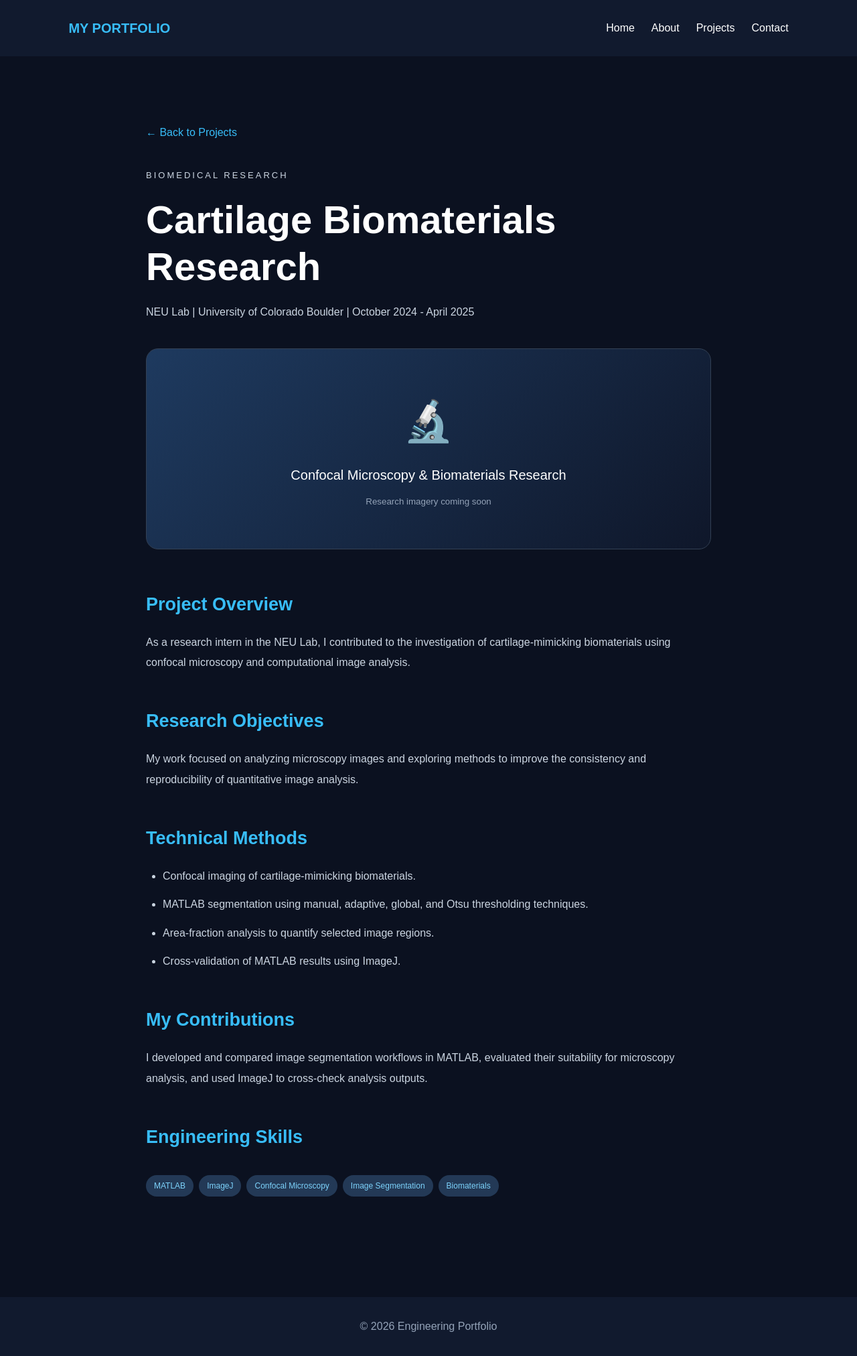
After one commit to blmi8606/my-portfolio, a Flask app: page /projects/neu-lab in a window 1280 px wide. The commit adds this page. Shown: the whole page at 67% size. Run offline with Flask 3, Linux system fonts and the light colour scheme.

Commit message:
Add NEU Lab individual project page

```diff
--- a/app.py
+++ b/app.py
@@ -3,9 +3,17 @@ from flask import Flask, render_template
 
 app = Flask(__name__)
 
+# Homepage
 @app.route("/")
 def home():
     return render_template("index.html")
 
+
+# NEU Lab project page
+@app.route("/projects/neu-lab")
+def neu_lab():
+    return render_template("neu_lab.html")
+
+
 if __name__ == "__main__":
     app.run(debug=True)
--- a/static/style.css
+++ b/static/style.css
@@ -591,3 +591,89 @@ footer {
         transition: none;
     }
 }
+
+/* INDIVIDUAL PROJECT PAGES */
+
+.project-detail {
+    max-width: 1100px;
+    margin: 0 auto;
+}
+
+.back-link {
+    display: inline-block;
+    color: #38bdf8;
+    text-decoration: none;
+    margin-bottom: 40px;
+}
+
+.back-link:hover {
+    text-decoration: underline;
+}
+
+.project-detail h1 {
+    font-size: clamp(36px, 5vw, 58px);
+    line-height: 1.2;
+    margin-bottom: 20px;
+}
+
+.project-subtitle {
+    color: #94a3b8;
+    margin-bottom: 40px;
+}
+
+.project-hero-placeholder {
+    min-height: 300px;
+    background: linear-gradient(
+        135deg, #1e3a5f, #0f172a
+    );
+
+    border: 1px solid #334155;
+    border-radius: 18px;
+
+    display: flex;
+    flex-direction: column;
+    justify-content: center;
+    align-items: center;
+
+    gap: 12px;
+    text-align: center;
+    padding: 30px;
+    margin-bottom: 60px;
+}
+
+.project-hero-placeholder span {
+    font-size: 60px;
+}
+
+.project-hero-placeholder p {
+    color: #ffffff;
+    font-size: 20px;
+}
+
+.project-hero-placeholder small {
+    color: #94a3b8;
+}
+
+.detail-block {
+    margin-bottom: 50px;
+}
+
+.project-detail .detail-block h2 {
+    font-size: 27px;
+    color: #38bdf8;
+    margin-bottom: 18px;
+}
+
+.detail-block p,
+.detail-block li {
+    color: #cbd5e1;
+    line-height: 1.9;
+}
+
+.detail-block ul {
+    padding-left: 25px;
+}
+
+.detail-block li {
+    margin-bottom: 12px;
+}
--- a/templates/index.html
+++ b/templates/index.html
@@ -102,6 +102,12 @@
                 <span>Confocal Microscopy</span>
                 <span>Biomaterials</span>
             </div>
+
+<a href="{{ url_for('neu_lab') }}"
+   class="button project-view-button">
+    View Full Project &rarr;
+</a>
+
         </article>
 
         <!-- OMNITRACK -->
--- /dev/null
+++ b/templates/neu_lab.html
@@ -0,0 +1,131 @@
+
+<!DOCTYPE html>
+<html lang="en">
+
+<head>
+    <meta charset="UTF-8">
+    <meta name="viewport"
+          content="width=device-width, initial-scale=1.0">
+
+    <title>NEU Lab Research | Engineering Portfolio</title>
+
+    <link rel="stylesheet"
+          href="{{ url_for('static', filename='style.css') }}">
+</head>
+
+<body>
+
+    <nav class="navbar">
+        <a href="/" class="logo">MY PORTFOLIO</a>
+
+        <div class="nav-links">
+            <a href="/">Home</a>
+            <a href="/#about">About</a>
+            <a href="/#projects">Projects</a>
+            <a href="/#contact">Contact</a>
+        </div>
+    </nav>
+
+    <main class="section project-detail">
+
+        <a href="/#projects" class="back-link">
+            &larr; Back to Projects
+        </a>
+
+        <p class="eyebrow">BIOMEDICAL RESEARCH</p>
+
+        <h1>Cartilage Biomaterials Research</h1>
+
+        <p class="project-subtitle">
+            NEU Lab | University of Colorado Boulder
+            | October 2024 - April 2025
+        </p>
+
+        <div class="project-hero-placeholder">
+            <span>🔬</span>
+            <p>Confocal Microscopy & Biomaterials Research</p>
+            <small>Research imagery coming soon</small>
+        </div>
+
+        <section class="detail-block">
+            <h2>Project Overview</h2>
+
+            <p>
+                As a research intern in the NEU Lab,
+                I contributed to the investigation of
+                cartilage-mimicking biomaterials using
+                confocal microscopy and computational
+                image analysis.
+            </p>
+        </section>
+
+        <section class="detail-block">
+            <h2>Research Objectives</h2>
+
+            <p>
+                My work focused on analyzing microscopy
+                images and exploring methods to improve
+                the consistency and reproducibility
+                of quantitative image analysis.
+            </p>
+        </section>
+
+        <section class="detail-block">
+            <h2>Technical Methods</h2>
+
+            <ul>
+                <li>
+                    Confocal imaging of
+                    cartilage-mimicking biomaterials.
+                </li>
+
+                <li>
+                    MATLAB segmentation using manual,
+                    adaptive, global, and Otsu
+                    thresholding techniques.
+                </li>
+
+                <li>
+                    Area-fraction analysis to quantify
+                    selected image regions.
+                </li>
+
+                <li>
+                    Cross-validation of MATLAB
+                    results using ImageJ.
+                </li>
+            </ul>
+        </section>
+
+        <section class="detail-block">
+            <h2>My Contributions</h2>
+
+            <p>
+                I developed and compared image
+                segmentation workflows in MATLAB,
+                evaluated their suitability for
+                microscopy analysis, and used ImageJ
+                to cross-check analysis outputs.
+            </p>
+        </section>
+
+        <section class="detail-block">
+            <h2>Engineering Skills</h2>
+
+            <div class="project-skills">
+                <span>MATLAB</span>
+                <span>ImageJ</span>
+                <span>Confocal Microscopy</span>
+                <span>Image Segmentation</span>
+                <span>Biomaterials</span>
+            </div>
+        </section>
+
+    </main>
+
+    <footer>
+        <p>&copy; 2026 Engineering Portfolio</p>
+    </footer>
+
+</body>
+</html>
```
